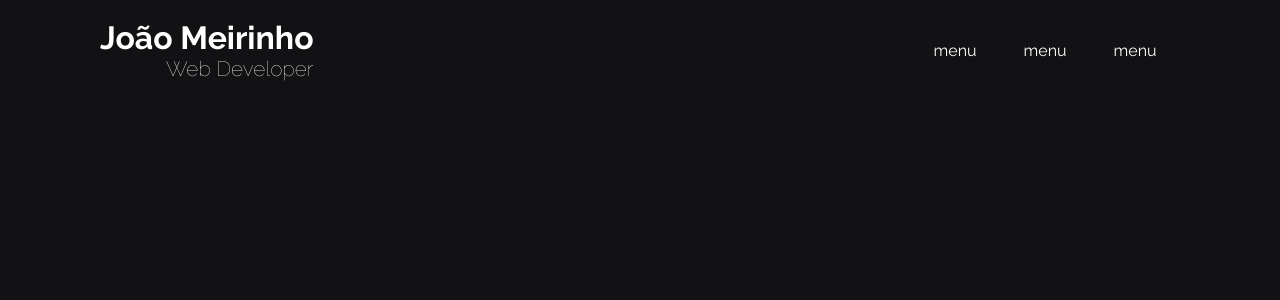
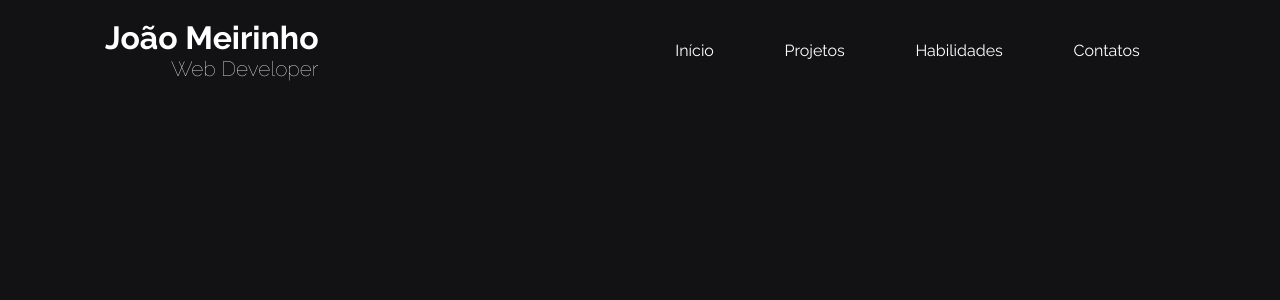
Before and after one commit to JoaoMeirinho/Portfolio, a React (Vite) app: page / in a window 1280 px wide. Shown: the top 300 px of the page. Built offline with nearby package versions, Linux system fonts and the light colour scheme.

Commit message:
fix more bugs on header

```diff
--- a/src/components/Header/index.jsx
+++ b/src/components/Header/index.jsx
@@ -30,9 +30,18 @@ export default function Header() {
           <CloseSideBar onClick={showSideBar} sidebar={sidebar}>
             <FaTimes />
           </CloseSideBar>
-          <Link>menu</Link>
-          <Link>menu</Link>
-          <Link>menu</Link>
+          <li>
+            <Link>Início</Link>
+          </li>
+          <li>
+            <Link>Projetos</Link>
+          </li>
+          <li>
+            <Link>Habilidades</Link>
+          </li>
+          <li>
+            <Link>Contatos</Link>
+          </li>
         </Nav>
       </Content>
     </Container>
--- a/src/components/Header/style.js
+++ b/src/components/Header/style.js
@@ -7,11 +7,11 @@ export const Container = styled.div`
   justify-content: center;
 `;
 export const Content = styled.div`
-  width: 1120px;
+  width: 1220px;
   display: flex;
   align-items: center;
   justify-content: space-between;
-  padding: 0 20px;
+  padding: 0 75px;
 `;
 
 export const Title = styled.h1`
@@ -32,7 +32,7 @@ export const Menu = styled.div`
   display: none;
   cursor: pointer;
 
-  @media (max-width: 760px) {
+  @media (max-width: 870px) {
     display: flex;
   }
 `;
@@ -41,17 +41,15 @@ export const Nav = styled.nav`
   @keyframes show {
     0% {
       height: 0;
-      top: -100%;
     }
     100% {
       height: 100vh;
-      top: 0;
     }
   }
   display: flex;
   justify-content: space-around;
-  width: 25%;
-  @media (max-width: 760px) {
+  width: 50%;
+  @media (max-width: 870px) {
     animation: show 0.5s ease-out;
     animation-direction: alternate;
     display: ${(props) => (props.sidebar ? 'flex' : 'none')};
@@ -63,18 +61,20 @@ export const Nav = styled.nav`
     height: ${(props) => (props.sidebar ? '100vh' : '0')};
     width: 100vw;
   }
+
+  li {
+    display: flex;
+    justify-content: center;
+    align-items: center;
+  }
 `;
 
 export const Link = styled.a`
   cursor: pointer;
   text-decoration: none;
-  padding: 17% 0;
   list-style: none;
   border-radius: 5px;
-  /* line-height: 100%; */
-  height: 100%;
-  width: 100%;
-
+  padding: 25px;
   &:hover {
     transition: all 0.3s;
     background: #434343;
@@ -87,9 +87,9 @@ export const CloseSideBar = styled.div`
   cursor: pointer;
   position: absolute;
   top: 35px;
-  right: 35px;
+  right: 75px;
 
-  @media (max-width: 760px) {
+  @media (max-width: 870px) {
     display: ${(props) => (props.sidebar ? 'flex' : 'none')};
   }
 `;
--- a/src/styles/Globals.css
+++ b/src/styles/Globals.css
@@ -17,3 +17,6 @@ a,
 button {
   cursor: pointer;
 }
+li {
+  list-style: none;
+}
```
